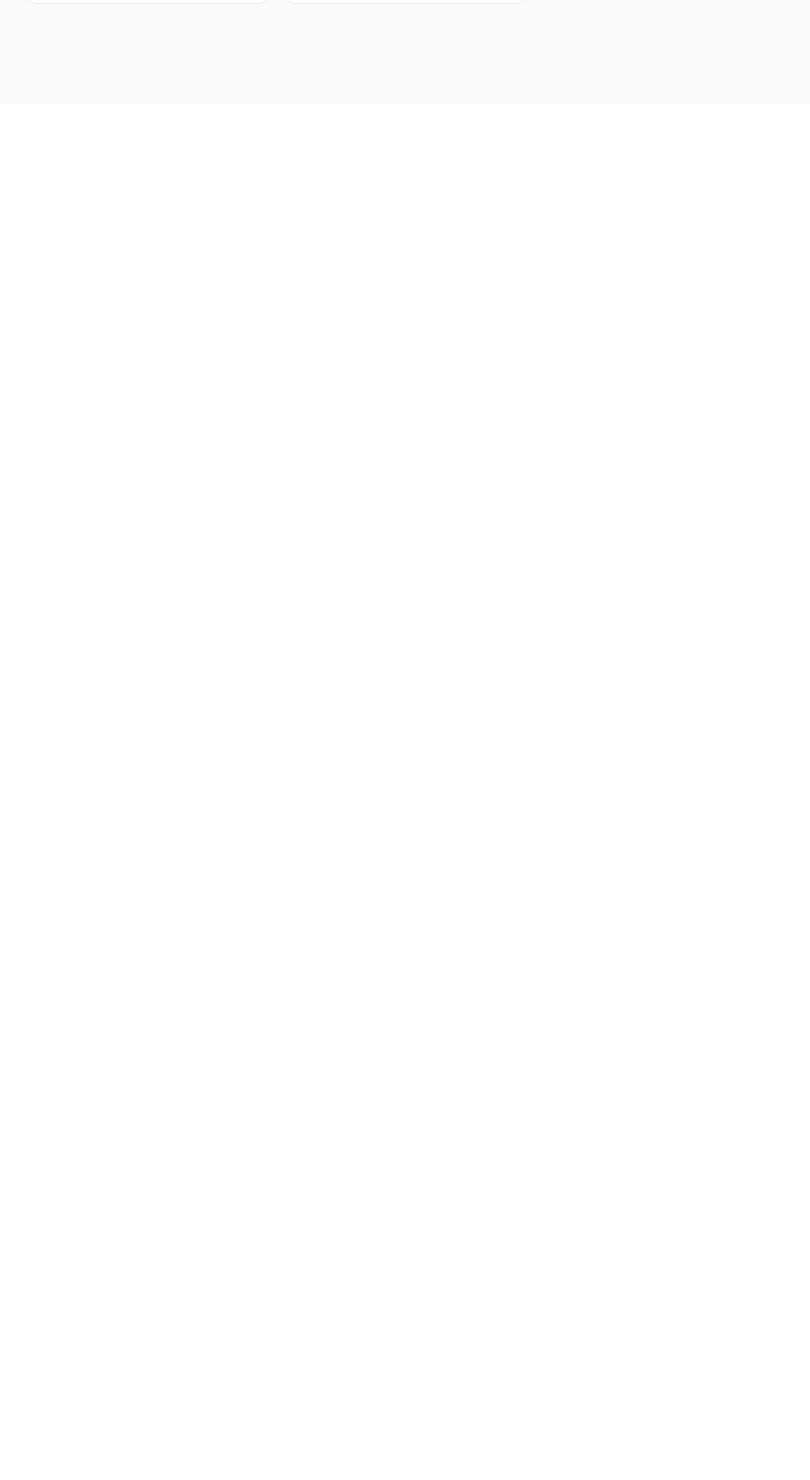
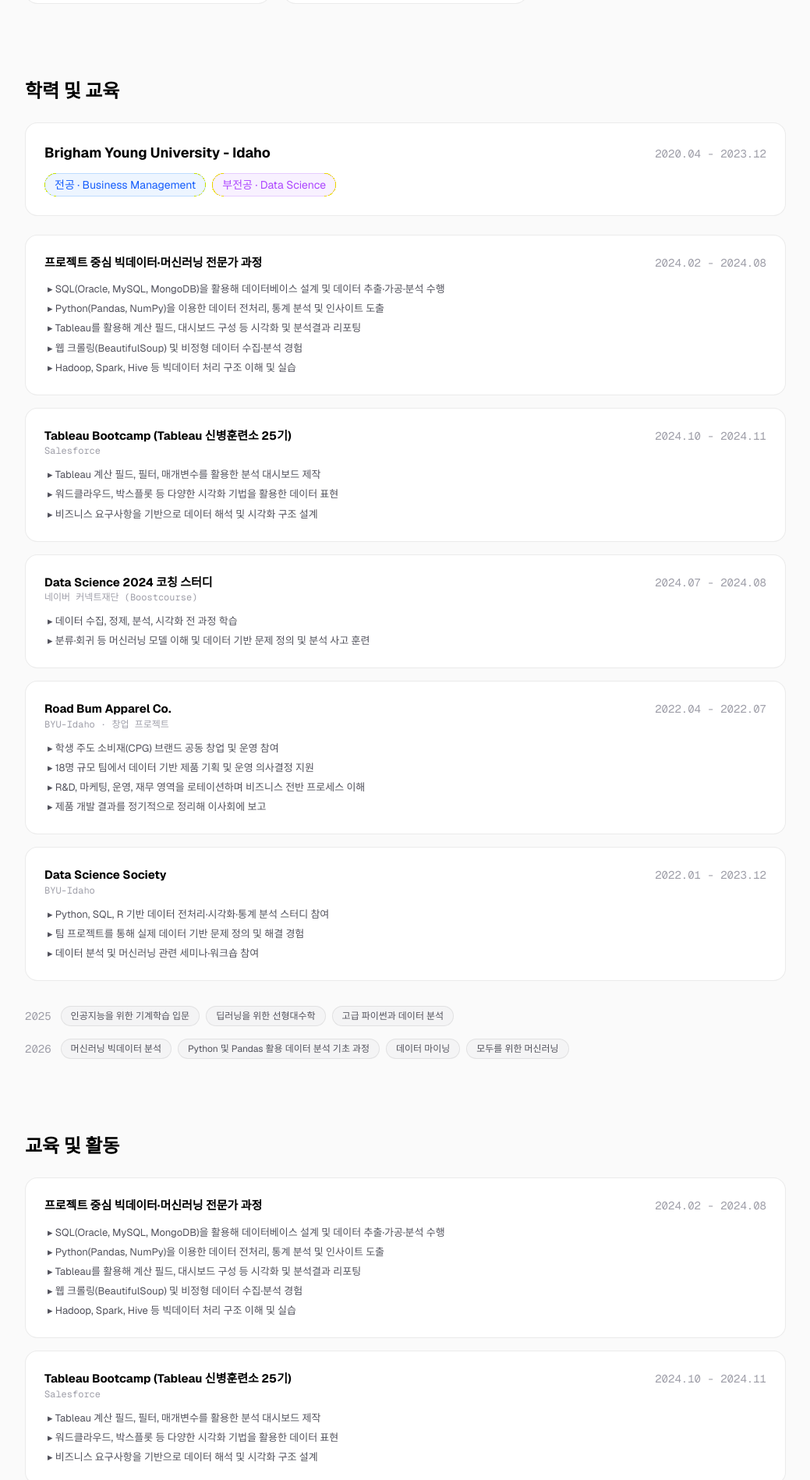
Before and after one commit to whiteblackparang/portfolio, a Next.js app: page / in a window 1280 px wide. Shown: the part 4234-6132 px from the top of the page at 78% size, without its empty margins (120-1159 px from the left). Before the commit the page ends 4367 px from the top, so only its background shows below. Built offline with nearby package versions, Linux system fonts and the light colour scheme.

Commit message:
merge education and training sections

```diff
--- a/src/app/page.tsx
+++ b/src/app/page.tsx
@@ -2,7 +2,8 @@ import Header from "@/components/layout/Header";
 import Hero from "@/components/sections/Hero";
 import Featured from "@/components/sections/Featured";
 import Projects from "@/components/sections/Projects";
-
+import Education from "@/components/sections/Education";
+import Training from "@/components/sections/Training";
 
 export default function Home() {
   return (
@@ -12,6 +13,8 @@ export default function Home() {
         <Hero />
         <Featured />
         <Projects />
+        <Education />
+        <Training />
       </main>
     </div>
   );
--- /dev/null
+++ b/src/components/sections/Education.tsx
@@ -0,0 +1,93 @@
+// src/components/sections/Education.tsx
+import { education } from "@/data/education";
+import { trainings, additionalCourses } from "@/data/training";
+
+export default function Education() {
+  return (
+    <section id="education" className="w-full max-w-5xl">
+      <h2 className="mb-6 text-2xl font-bold text-black dark:text-zinc-50">
+        학력 및 교육
+      </h2>
+
+      {/* 학력 */}
+      <div className="flex flex-col gap-4">
+        {education.map((edu) => (
+          <div
+            key={edu.school}
+            className="rounded-2xl border border-black/[.08] bg-white p-6 dark:border-white/[.1] dark:bg-zinc-950"
+          >
+            <div className="flex flex-col gap-1 sm:flex-row sm:items-baseline sm:justify-between">
+              <h3 className="text-lg font-bold text-black dark:text-zinc-50">
+                {edu.school}
+              </h3>
+              <span className="font-mono text-sm text-zinc-400">
+                {edu.period}
+              </span>
+            </div>
+
+            <div className="mt-3 flex flex-wrap gap-2">
+              <span className="rounded-full border border-blue-400/30 bg-blue-400/10 px-3 py-1 text-sm text-blue-600 dark:text-blue-400">
+                전공 · {edu.major}
+              </span>
+              {edu.minor && (
+                <span className="rounded-full border border-purple-400/30 bg-purple-400/10 px-3 py-1 text-sm text-purple-500">
+                  부전공 · {edu.minor}
+                </span>
+              )}
+            </div>
+          </div>
+        ))}
+      </div>
+
+      {/* 교육 및 활동 */}
+      <div className="mt-6 flex flex-col gap-4">
+        {trainings.map((t) => (
+          <div
+            key={t.title}
+            className="rounded-2xl border border-black/[.08] bg-white p-6 dark:border-white/[.1] dark:bg-zinc-950"
+          >
+            <div className="flex flex-col gap-1 sm:flex-row sm:items-baseline sm:justify-between">
+              <div>
+                <h3 className="text-[15px] font-bold text-black dark:text-zinc-50">
+                  {t.title}
+                </h3>
+                {t.org && (
+                  <div className="font-mono text-xs text-zinc-400">{t.org}</div>
+                )}
+              </div>
+              <span className="font-mono text-sm text-zinc-400">{t.period}</span>
+            </div>
+
+            <div className="mt-3 flex flex-col gap-1">
+              {t.bullets.map((b) => (
+                <div
+                  key={b}
+                  className="pl-1 text-[13px] leading-relaxed text-zinc-600 dark:text-zinc-400"
+                >
+                  ▸ {b}
+                </div>
+              ))}
+            </div>
+          </div>
+        ))}
+      </div>
+
+      {/* 추가 이수 과정 */}
+        <div className="mt-8 flex flex-col gap-4">
+        {additionalCourses.map((c) => (
+          <div key={c.year} className="flex flex-wrap items-center gap-2">
+            <span className="mr-1 font-mono text-sm text-zinc-400">{c.year}</span>
+            {c.courses.map((course) => (
+              <span
+                key={course}
+                className="rounded-full border border-black/[.08] bg-zinc-100 px-3 py-1 text-xs text-zinc-600 dark:border-white/[.1] dark:bg-zinc-900 dark:text-zinc-400"
+              >
+                {course}
+              </span>
+            ))}
+          </div>
+        ))}
+      </div>
+    </section>
+  );
+}
--- /dev/null
+++ b/src/components/sections/Training.tsx
@@ -0,0 +1,61 @@
+// src/components/sections/Training.tsx
+import { trainings, additionalCourses } from "@/data/training";
+
+export default function Training() {
+  return (
+    <section id="training" className="w-full max-w-5xl">
+      <h2 className="mb-6 text-2xl font-bold text-black dark:text-zinc-50">
+        교육 및 활동
+      </h2>
+
+      <div className="flex flex-col gap-4">
+        {trainings.map((t) => (
+          <div
+            key={t.title}
+            className="rounded-2xl border border-black/[.08] bg-white p-6 dark:border-white/[.1] dark:bg-zinc-950"
+          >
+            <div className="flex flex-col gap-1 sm:flex-row sm:items-baseline sm:justify-between">
+              <div>
+                <h3 className="text-[15px] font-bold text-black dark:text-zinc-50">
+                  {t.title}
+                </h3>
+                {t.org && (
+                  <div className="font-mono text-xs text-zinc-400">{t.org}</div>
+                )}
+              </div>
+              <span className="font-mono text-sm text-zinc-400">{t.period}</span>
+            </div>
+
+            <div className="mt-3 flex flex-col gap-1">
+              {t.bullets.map((b) => (
+                <div
+                  key={b}
+                  className="pl-1 text-[13px] leading-relaxed text-zinc-600 dark:text-zinc-400"
+                >
+                  ▸ {b}
+                </div>
+              ))}
+            </div>
+          </div>
+        ))}
+      </div>
+
+      {/* 추가 이수 과정 */}
+      <div className="mt-8 flex flex-col gap-4">
+        {additionalCourses.map((c) => (
+          <div key={c.year} className="flex flex-wrap items-center gap-2">
+            <span className="mr-1 font-mono text-sm text-zinc-400">{c.year}</span>
+            {c.courses.map((course) => (
+              <span
+                key={course}
+                className="rounded-full border border-black/[.08] bg-zinc-100 px-3 py-1 text-xs text-zinc-600 dark:border-white/[.1] dark:bg-zinc-900 dark:text-zinc-400"
+              >
+                {course}
+              </span>
+            ))}
+          </div>
+        ))}
+      </div>
+    </section>
+  );
+}
--- /dev/null
+++ b/src/data/education.ts
@@ -0,0 +1,16 @@
+// src/data/education.ts
+export interface Education {
+  school: string;
+  period: string;
+  major: string;
+  minor?: string;
+}
+
+export const education: Education[] = [
+  {
+    school: "Brigham Young University - Idaho",
+    period: "2020.04 - 2023.12",
+    major: "Business Management",
+    minor: "Data Science",
+  },
+];
--- /dev/null
+++ b/src/data/training.ts
@@ -0,0 +1,86 @@
+// src/data/training.ts
+export interface Training {
+  period: string;
+  title: string;
+  org?: string;
+  bullets: string[];
+}
+
+export const trainings: Training[] = [
+  {
+    period: "2024.02 - 2024.08",
+    title: "프로젝트 중심 빅데이터·머신러닝 전문가 과정",
+    bullets: [
+      "SQL(Oracle, MySQL, MongoDB)을 활용해 데이터베이스 설계 및 데이터 추출·가공·분석 수행",
+      "Python(Pandas, NumPy)을 이용한 데이터 전처리, 통계 분석 및 인사이트 도출",
+      "Tableau를 활용해 계산 필드, 대시보드 구성 등 시각화 및 분석결과 리포팅",
+      "웹 크롤링(BeautifulSoup) 및 비정형 데이터 수집·분석 경험",
+      "Hadoop, Spark, Hive 등 빅데이터 처리 구조 이해 및 실습",
+    ],
+  },
+  {
+    period: "2024.10 - 2024.11",
+    title: "Tableau Bootcamp (Tableau 신병훈련소 25기)",
+    org: "Salesforce",
+    bullets: [
+      "Tableau 계산 필드, 필터, 매개변수를 활용한 분석 대시보드 제작",
+      "워드클라우드, 박스플롯 등 다양한 시각화 기법을 활용한 데이터 표현",
+      "비즈니스 요구사항을 기반으로 데이터 해석 및 시각화 구조 설계",
+    ],
+  },
+  {
+    period: "2024.07 - 2024.08",
+    title: "Data Science 2024 코칭 스터디",
+    org: "네이버 커넥트재단 (Boostcourse)",
+    bullets: [
+      "데이터 수집, 정제, 분석, 시각화 전 과정 학습",
+      "분류·회귀 등 머신러닝 모델 이해 및 데이터 기반 문제 정의 및 분석 사고 훈련",
+    ],
+  },
+  {
+    period: "2022.04 - 2022.07",
+    title: "Road Bum Apparel Co.",
+    org: "BYU-Idaho · 창업 프로젝트",
+    bullets: [
+      "학생 주도 소비재(CPG) 브랜드 공동 창업 및 운영 참여",
+      "18명 규모 팀에서 데이터 기반 제품 기획 및 운영 의사결정 지원",
+      "R&D, 마케팅, 운영, 재무 영역을 로테이션하며 비즈니스 전반 프로세스 이해",
+      "제품 개발 결과를 정기적으로 정리해 이사회에 보고",
+    ],
+  },
+  {
+    period: "2022.01 - 2023.12",
+    title: "Data Science Society",
+    org: "BYU-Idaho",
+    bullets: [
+      "Python, SQL, R 기반 데이터 전처리·시각화·통계 분석 스터디 참여",
+      "팀 프로젝트를 통해 실제 데이터 기반 문제 정의 및 해결 경험",
+      "데이터 분석 및 머신러닝 관련 세미나·워크숍 참여",
+    ],
+  },
+];
+
+export interface CourseYear {
+  year: string;
+  courses: string[];
+}
+
+export const additionalCourses: CourseYear[] = [
+  {
+    year: "2025",
+    courses: [
+      "인공지능을 위한 기계학습 입문",
+      "딥러닝을 위한 선형대수학",
+      "고급 파이썬과 데이터 분석",
+    ],
+  },
+  {
+    year: "2026",
+    courses: [
+      "머신러닝 빅데이터 분석",
+      "Python 및 Pandas 활용 데이터 분석 기초 과정",
+      "데이터 마이닝",
+      "모두를 위한 머신러닝",
+    ],
+  },
+];
```
